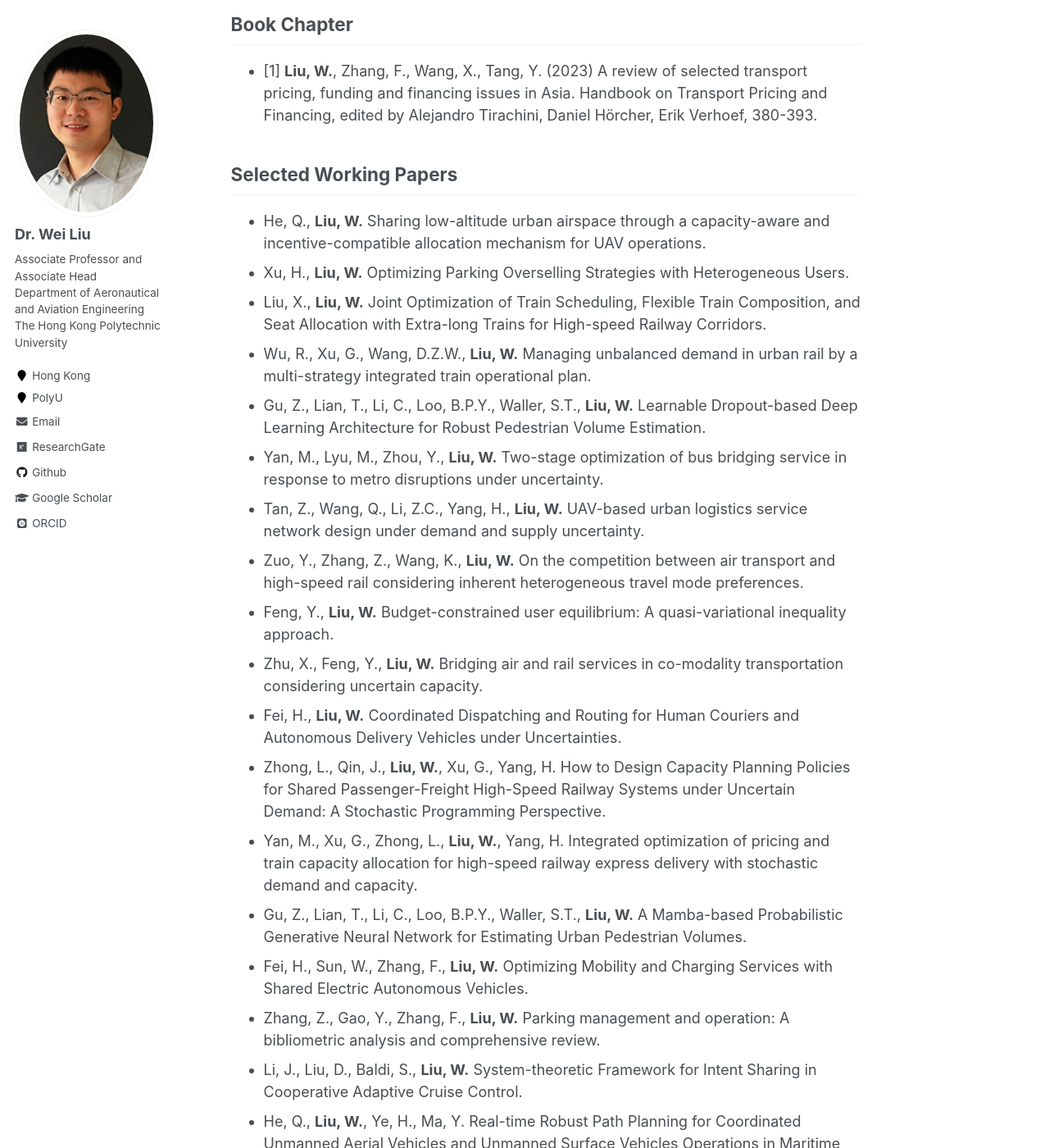
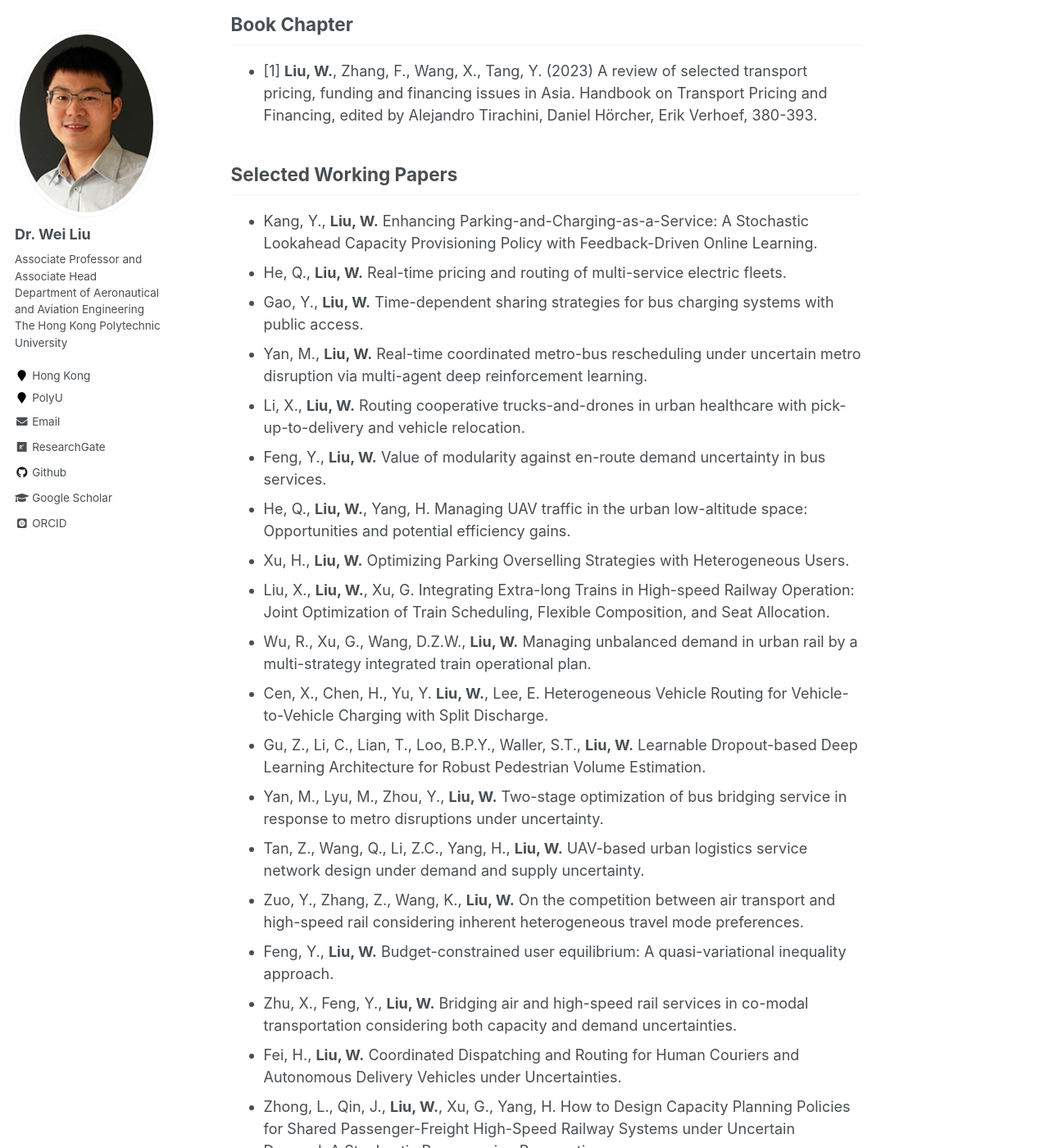
Before and after one commit to weiliu2016/weiliu2016.github.io, a Jekyll site: the page built from _pages/publications.md, in a window 1280 px wide and 1400 px high, scrolled down 216 px. Shown: the whole window at 82% size. Built offline with Jekyll 4.4.1, drawn with Linux system fonts in a browser that asks for light colours; some web fonts are replaced; formulas are drawn with MathJax 3; some of the changed text lies outside the part shown.

Commit message:
Update publications.md

```diff
--- a/_pages/publications.md
+++ b/_pages/publications.md
@@ -22,23 +22,28 @@ Book Chapter
 
 Selected Working Papers
 ----------
-- He, Q., **Liu, W.** Sharing low-altitude urban airspace through a capacity-aware and incentive-compatible allocation mechanism for UAV operations.
+- Kang, Y., **Liu, W.** Enhancing Parking-and-Charging-as-a-Service: A Stochastic Lookahead Capacity Provisioning Policy with Feedback-Driven Online Learning.
+- He, Q., **Liu, W.** Real-time pricing and routing of multi-service electric fleets.
+- Gao, Y., **Liu, W.** Time-dependent sharing strategies for bus charging systems with public access.
+- Yan, M., **Liu, W.** Real-time coordinated metro-bus rescheduling under uncertain metro disruption via multi-agent deep reinforcement learning.
+- Li, X., **Liu, W.** Routing cooperative trucks-and-drones in urban healthcare with pick-up-to-delivery and vehicle relocation.
+- Feng, Y., **Liu, W.** Value of modularity against en-route demand uncertainty in bus services.
+- He, Q., **Liu, W.**, Yang, H. Managing UAV traffic in the urban low-altitude space: Opportunities and potential efficiency gains.
 - Xu, H., **Liu, W.** Optimizing Parking Overselling Strategies with Heterogeneous Users.
-- Liu, X., **Liu, W.** Joint Optimization of Train Scheduling, Flexible Train Composition, and Seat Allocation with Extra-long Trains for High-speed Railway Corridors.
+- Liu, X., **Liu, W.**, Xu, G. Integrating Extra-long Trains in High-speed Railway Operation: Joint Optimization of Train Scheduling, Flexible Composition, and Seat Allocation.
 - Wu, R., Xu, G., Wang, D.Z.W., **Liu, W.** Managing unbalanced demand in urban rail by a multi-strategy integrated train operational plan.
-- Gu, Z., Lian, T., Li, C., Loo, B.P.Y., Waller, S.T., **Liu, W.** Learnable Dropout-based Deep Learning Architecture for Robust Pedestrian Volume Estimation.
+- Cen, X., Chen, H., Yu, Y. **Liu, W.**, Lee, E. Heterogeneous Vehicle Routing for Vehicle-to-Vehicle Charging with Split Discharge.
+- Gu, Z., Li, C., Lian, T., Loo, B.P.Y., Waller, S.T., **Liu, W.** Learnable Dropout-based Deep Learning Architecture for Robust Pedestrian Volume Estimation.
 - Yan, M., Lyu, M., Zhou, Y., **Liu, W.** Two-stage optimization of bus bridging service in response to metro disruptions under uncertainty.
 - Tan, Z., Wang, Q., Li, Z.C., Yang, H., **Liu, W.** UAV-based urban logistics service network design under demand and supply uncertainty.
 - Zuo, Y., Zhang, Z., Wang, K., **Liu, W.** On the competition between air transport and high-speed rail considering inherent heterogeneous travel mode preferences.
 - Feng, Y., **Liu, W.** Budget-constrained user equilibrium: A quasi-variational inequality approach.
-- Zhu, X., Feng, Y., **Liu, W.** Bridging air and rail services in co-modality transportation considering uncertain capacity.
+- Zhu, X., Feng, Y., **Liu, W.** Bridging air and high-speed rail services in co-modal transportation considering both capacity and demand uncertainties.
 - Fei, H., **Liu, W.** Coordinated Dispatching and Routing for Human Couriers and Autonomous Delivery Vehicles under Uncertainties.
 - Zhong, L., Qin, J., **Liu, W.**, Xu, G., Yang, H. How to Design Capacity Planning Policies for Shared Passenger-Freight High-Speed Railway Systems under Uncertain Demand: A Stochastic Programming Perspective.
 - Yan, M., Xu, G., Zhong, L., **Liu, W.**, Yang, H. Integrated optimization of pricing and train capacity allocation for high-speed railway express delivery with stochastic demand and capacity.
 - Gu, Z., Lian, T., Li, C., Loo, B.P.Y., Waller, S.T., **Liu, W.** A Mamba-based Probabilistic Generative Neural Network for Estimating Urban Pedestrian Volumes.
 - Fei, H., Sun, W., Zhang, F., **Liu, W.** Optimizing Mobility and Charging Services with Shared Electric Autonomous Vehicles.
-- Zhang, Z., Gao, Y., Zhang, F., **Liu, W.** Parking management and operation: A bibliometric analysis and comprehensive review.
-- Li, J., Liu, D., Baldi, S., **Liu, W.** System-theoretic Framework for Intent Sharing in Cooperative Adaptive Cruise Control.
 - He, Q., **Liu, W.**, Ye, H., Ma, Y. Real-time Robust Path Planning for Coordinated Unmanned Aerial Vehicles and Unmanned Surface Vehicles Operations in Maritime Monitoring.
 - Wu, R., **Liu, W.**, Feng, Y. Joint optimization of seat allocation and pricing with multi-ride season ticket service for the high-speed rail system.
 - Long, X., Lyu, M., **Liu, W.** Joint optimization of airport slot allocation and gate assignment: a stochastic integer programming approach.
@@ -49,13 +54,15 @@ Selected Working Papers
 - He, Q., Wu, L., **Liu, W.**, Ma, Y., Liang, Z. Coordinated routing and scheduling of UAVs and USVs for maritime monitoring.
 - Liu, T.L., Xu, P., Si, B., **Liu, W.** Modeling and evaluating time-varying user preference of morning rail transit commuters with smart card data.
 - Xu, G., Liu, X., Zhong, L., **Liu, W.** Optimization of Train Stopping Plan, Scheduling, Seat Allocation with Social Distancing Strategies.
-- Xu, J., Deng, L., Gao, Y., **Liu, W.** Joint optimization of pricing, seat allocation and overbooking for high-speed railway system under demand uncertainty.
 - Wu, W., Zeng, B., Sun, J., Li, C., **Liu, W.**, Waller, S.T. Autonomous-Shuttle-Bus-Based Mid-block Pedestrian Crossings along Urban Streets.
 - Xu, K., Saberi, M., Wang, X., **Liu, W.** Vehicle sharing strategies for ridesourcing platforms.
 
 
 Journal Publication
 ----------
+* [120] Zhang, Z., Gao, Y., Zhang, F., **Liu, W.** (2026) Parking management and operation: A bibliometric analysis and comprehensive review. Transport Economics and Management, forthcoming. ([Download](https://doi.org/10.1016/j.team.2025.12.xxx))
+* [119] Xu, J., Deng, L., Gao, Y., **Liu, W.**  (2026). Joint optimization of pricing, seat allocation and overbooking for high-speed railway system under demand uncertainty. Transportation Research Part C: Emerging Technologies, 183, 105492. ([Download](https://doi.org/10.1016/j.trc.2025.105492))
+* [118] Li, J., Liu, D., Baldi, S., **Liu, W.** (2026) System-theoretic Framework for Intent Sharing in Cooperative Adaptive Cruise Control. IEEE Transactions on Intelligent Transportation Systems, 1-14. ([Download](https://doi.org/10.1109/TITS.2025.3637809))
 * [117] Zhong, L., Liu, Y., Xu, G.M., **Liu, W.**, Yang, H. (2025) Train capacity optimization under stochastic demand: A flexible composition strategy with extra-long trains. Transportation Research Part E: Logistics and Transportation Review, 204, 104430. ([Download](https://doi.org/10.1016/j.tre.2025.104430))
 * [116] Gao, Y., **Liu, W.**, Zhang, Z., Du, B. (2025) Managing parking and charging services for electric autonomous vehicles considering vehicle-to-grid facilities. Transportation Research Part A: Policy and Practice, 201, 104680. ([Download](https://doi.org/10.1016/j.tra.2025.104680))
 * [115] Lyu, M., **Liu, W.**, He, Q., Wu, L. (2025) Urban food delivery service optimisation with coordinated delivery riders and drones. Transportation Research Part E: Logistics and Transportation Review, 204, 104412. ([Download](https://doi.org/10.1016/j.tre.2025.104412))
```
